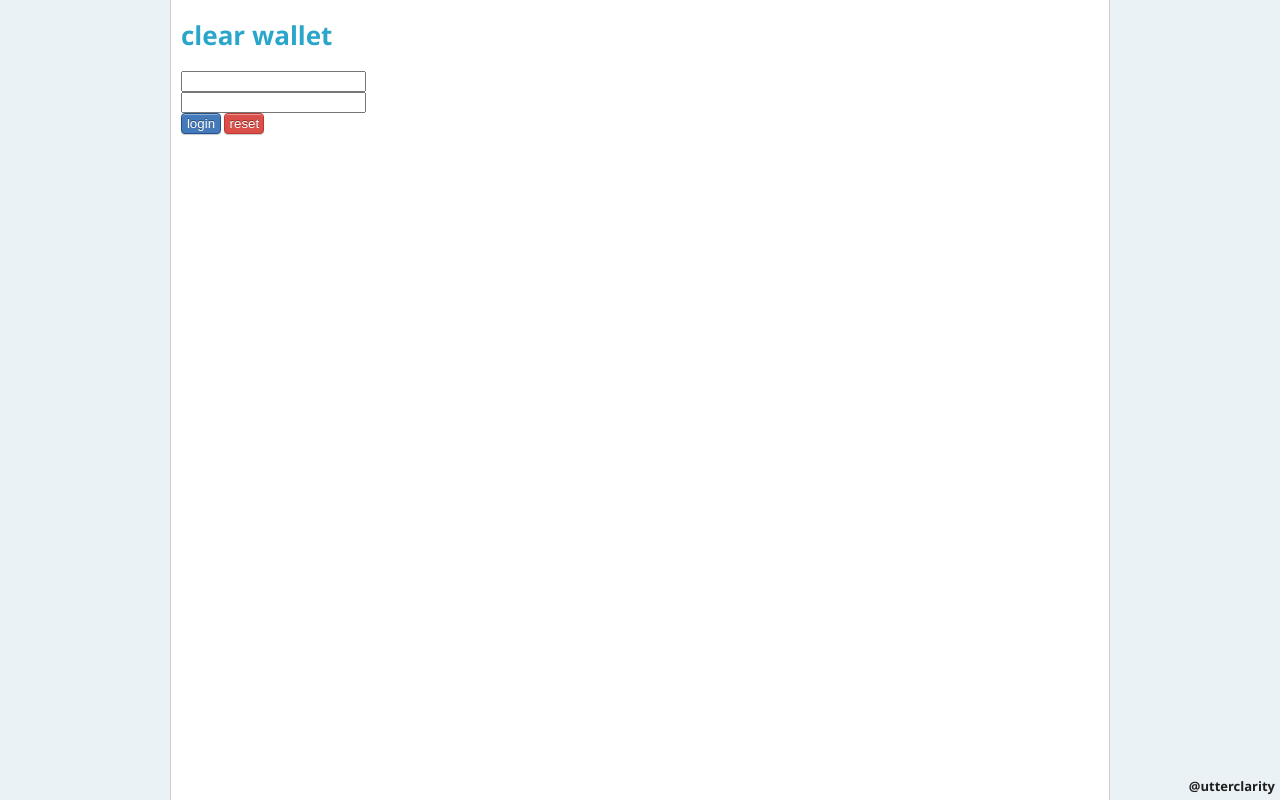
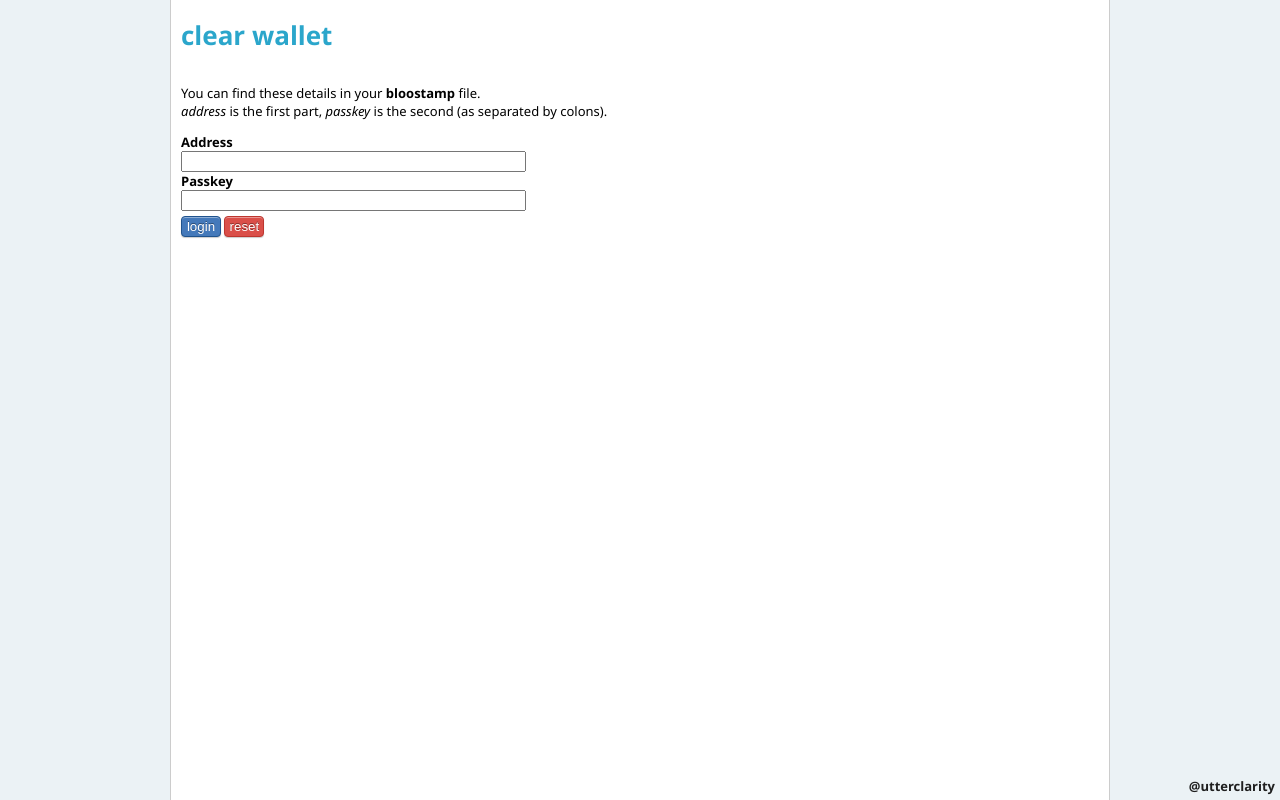
Before and after one commit to utterclarity/clear-wallet, a Flask app: page /login in a window 1280 px wide. Run offline with Flask 2, Linux system fonts and the light colour scheme; parts of the project's set-up code (start-up, migrations or seed data) failed here and were passed over; some libraries are stand-ins or nearby versions.

Commit message:
Small functionality change, as well as fixed width for login boxes

```diff
--- a/clear_wallet/static/index.js
+++ b/clear_wallet/static/index.js
@@ -21,12 +21,12 @@ function refresh_captcha() {
 	);
 }
 
-window.clear_wallet = {}
+window.clear_wallet = window.clear_wallet.addr || {};
 window.clear_wallet.last_id = 0;
 window.clear_wallet.last_err = 0;
 
 $(document).ready(function() {
 	$(".my-addr").click(function () {
-		prompt("Here is your address: (Ctrl-C to copy)", $(this).attr('title'));
+		prompt("Here is your address: (Ctrl-C to copy)", window.clear_wallet.addr);
 	});
 });
--- a/clear_wallet/templates/index.html
+++ b/clear_wallet/templates/index.html
@@ -2,6 +2,9 @@
 {% block head %}
 	{{ super() }}
 	<script type="text/javascript" src="{{ url_for('.static', filename='index.js') }}"></script>
+    <script>
+    window.clear_wallet.addr = "{{ addr }}";
+    </script>
 {% endblock %}
 {% block title %}home{% endblock %}
 {% block content %}
--- a/clear_wallet/templates/login.html
+++ b/clear_wallet/templates/login.html
@@ -6,15 +6,27 @@
     .sh {
         width: 40px;
     }
+    #margin-top-buttons {
+        display: inline-block;
+        margin-top: 5px;
+    }
     </style>
 {% endblock %}
 {% block title %}login{% endblock %}
 {% block content %}
-<form method="POST" action="">
-    {{ form.hidden_tag() }}
-    {#{{ form.address.label }}#}{{ form.address() }}<br>
-    {#{{ form.passkey.label }}#}{{ form.passkey() }}<br>
-    <input type="submit" class="button sh" value="login">
-    <input type="reset" class="button red sh" value="reset">
-</form>
+<p>
+    You can find these details in your <b>bloostamp</b> file.<br>
+    <i>address</i> is the first part, <i>passkey</i> is the second (as separated by colons).<br>
+    <form method="POST" action="">
+        {{ form.hidden_tag() }}
+        <b>{{ form.address.label }}</b><br>
+        {{ form.address(size=40) }}<br>
+        <b>{{ form.passkey.label }}</b><br>
+        {{ form.passkey(size=40) }}<br>
+        <span id="margin-top-buttons">
+            <input type="submit" class="button sh" value="login">
+            <input type="reset" class="button red sh" value="reset">
+        </span>
+    </form>
+</p>
 {% endblock %}
```
